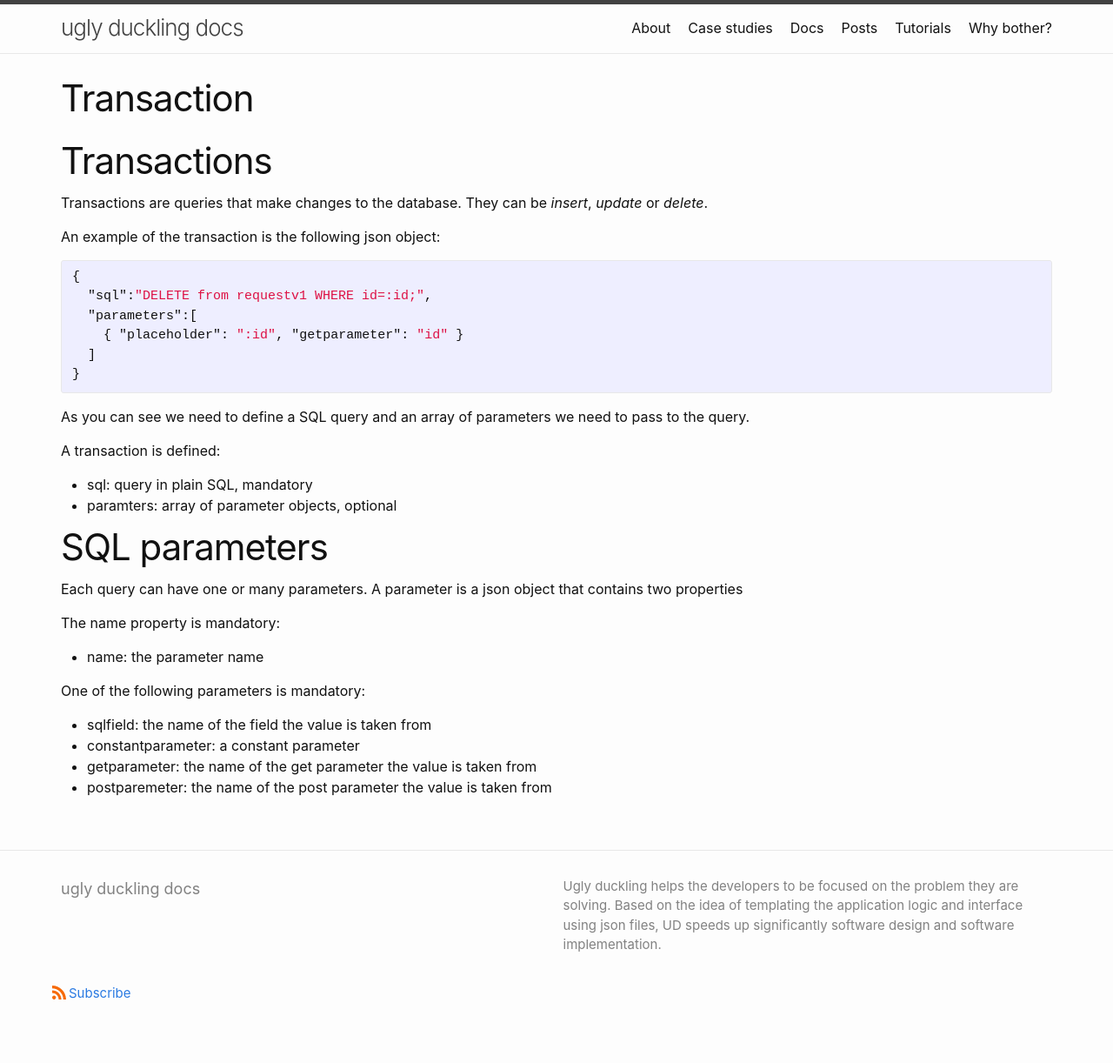
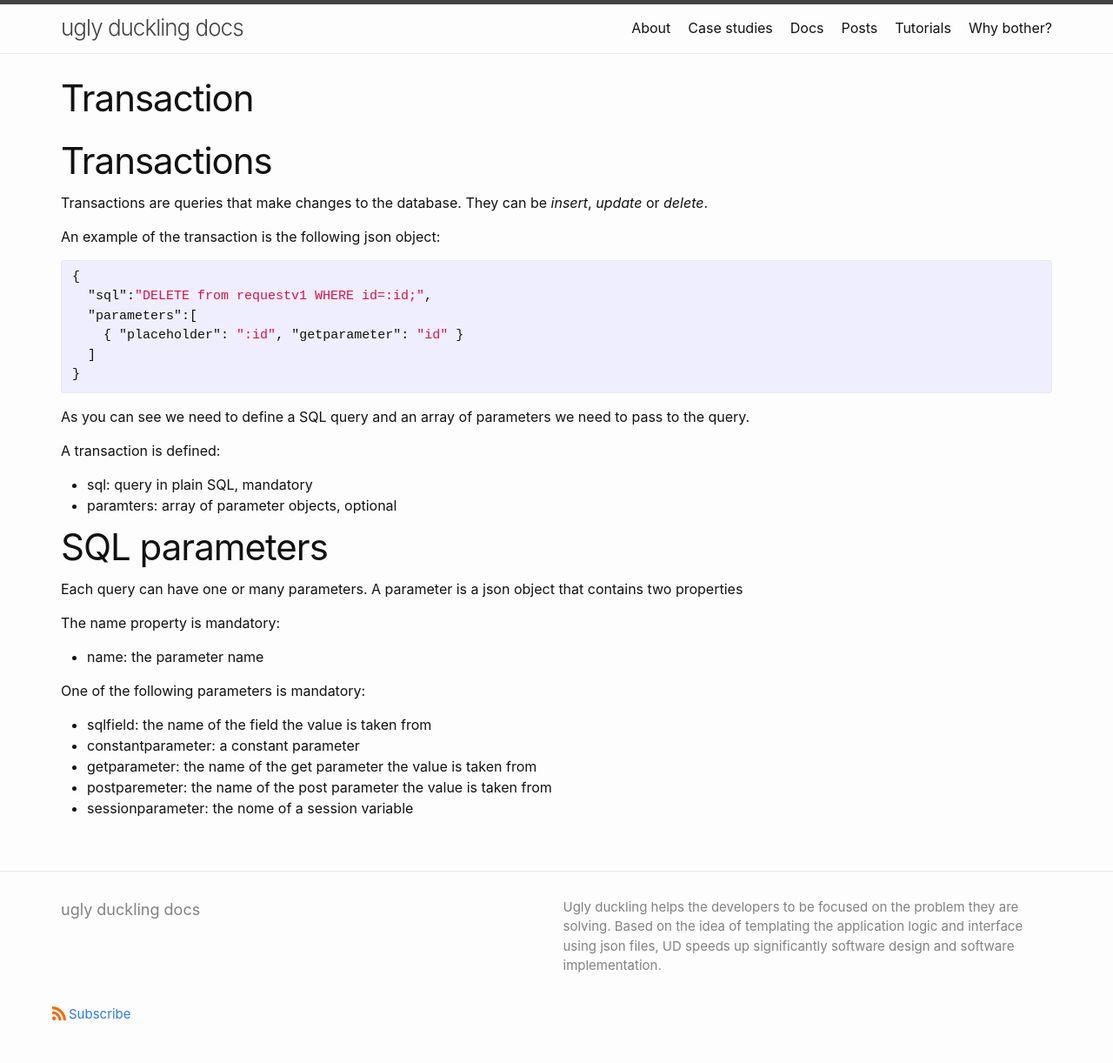
Before and after one commit to fabiomattei/uddocs, a Jekyll site: the page built from _docs/transaction.md, in a window 1280 px wide. Shown: the whole page at 87% size. Built offline with Jekyll 4.4.1, drawn with Linux system fonts in a browser that asks for light colours; before the commit the page ends 1198 px from its top, so only the background shows below that.

Commit message:
updating documentation, adding session parameter to transactions

```diff
--- a/_docs/transaction.md
+++ b/_docs/transaction.md
@@ -40,3 +40,4 @@ One of the following parameters is mandatory:
 * constantparameter: a constant parameter
 * getparameter: the name of the get parameter the value is taken from
 * postparemeter: the name of the post parameter the value is taken from
+* sessionparameter: the nome of a session variable
```
